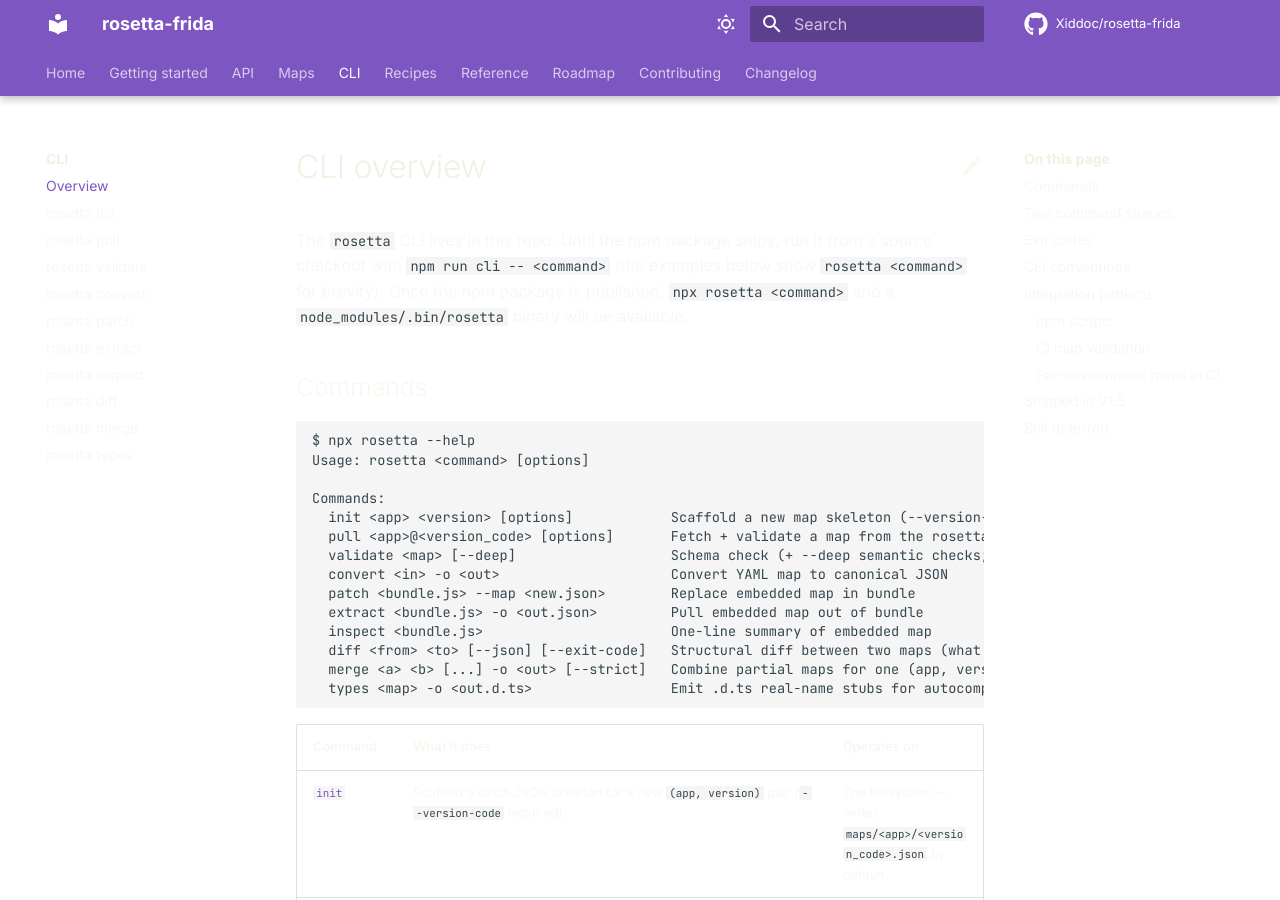
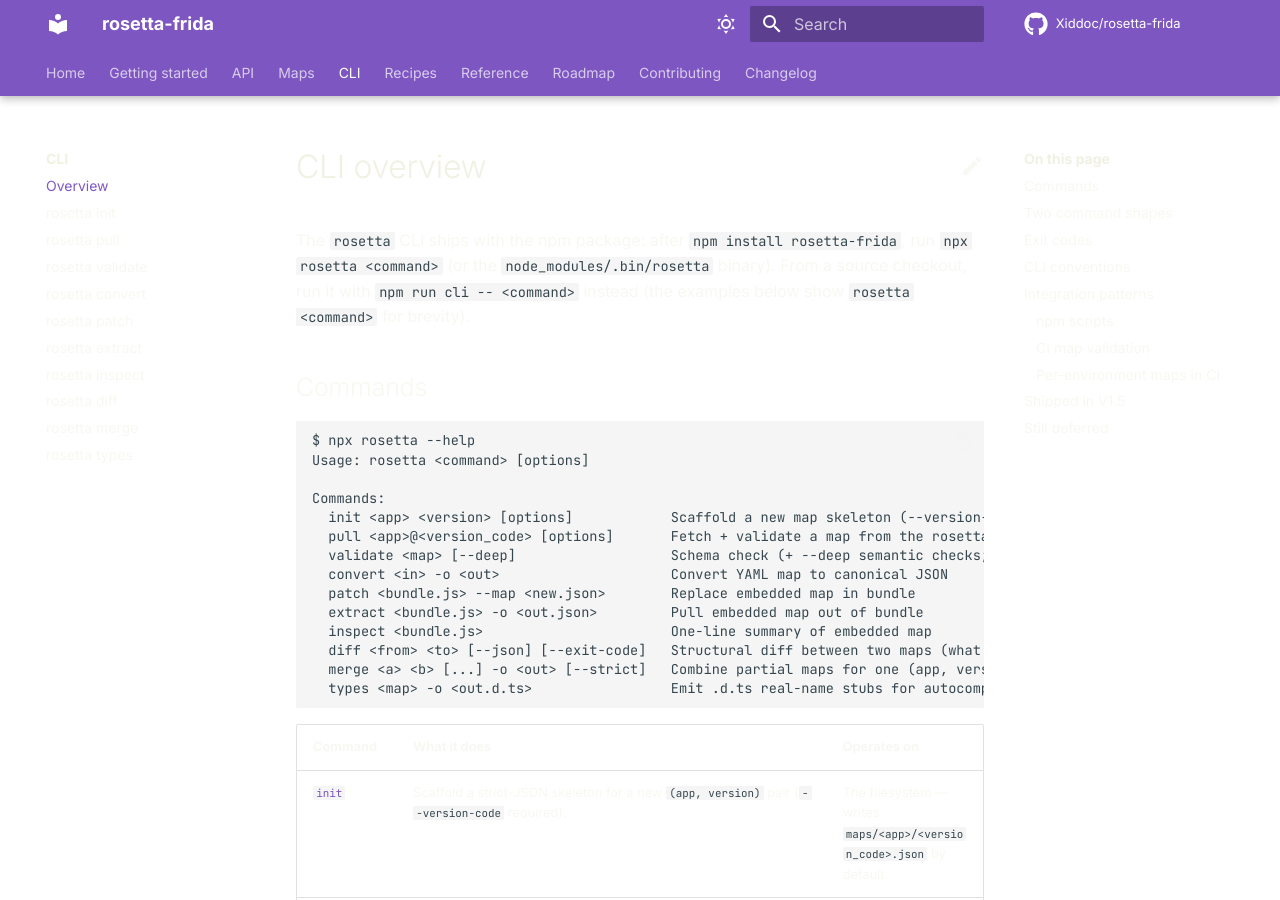
Before and after one commit to Xiddoc/rosetta-frida, an MkDocs documentation site: the page built from docs/cli/overview.md, in a window 1280 px wide and 900 px high. Built offline with MkDocs 1.6.1 and Material for MkDocs 9.7.7, drawn with Linux system fonts in a browser that asks for light colours; comment, search, counter and statistics services are not loaded.

Commit message:
Update CLI overview for the published npm package
Replace the 'until the npm package ships' note with the npx rosetta
install path, keeping the source-checkout npm run cli fallback.

https://claude.ai/code/session_01Q5fPwSShv2pKz8VfWjQNpY

```diff
--- a/docs/cli/overview.md
+++ b/docs/cli/overview.md
@@ -1,10 +1,10 @@
 # CLI overview
 
-The `rosetta` CLI lives in this repo. Until the npm package ships, run
-it from a source checkout with `npm run cli -- <command>` (the examples
-below show `rosetta <command>` for brevity). Once the npm package is
-published, `npx rosetta <command>` and a `node_modules/.bin/rosetta`
-binary will be available.
+The `rosetta` CLI ships with the npm package: after
+`npm install rosetta-frida`, run `npx rosetta <command>` (or the
+`node_modules/.bin/rosetta` binary). From a source checkout, run it with
+`npm run cli -- <command>` instead (the examples below show
+`rosetta <command>` for brevity).
 
 ## Commands
 
```
